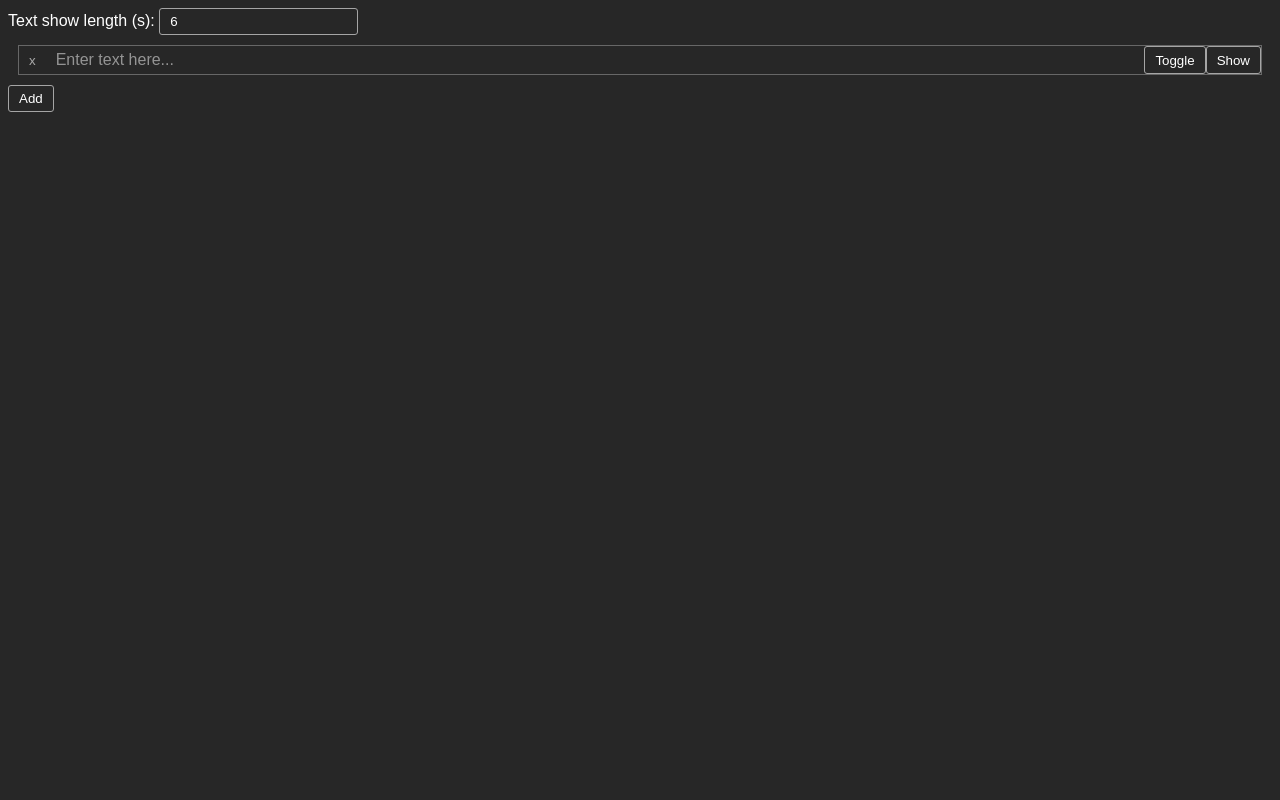
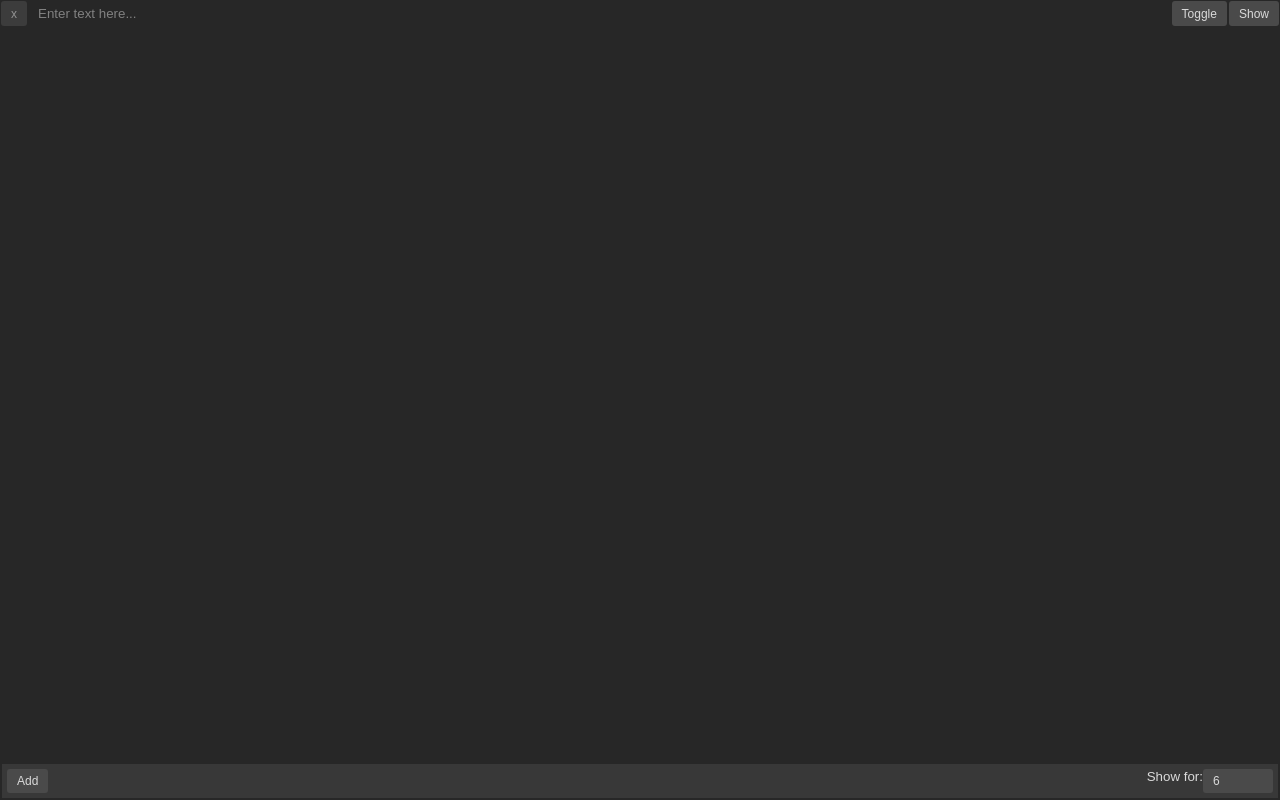
Before and after one commit to timothybrink/lower-thirds, a website: page views/presenter.html in a window 1280 px wide. Drawn offline with Linux system fonts and the light colour scheme.

Commit message:
update ui

```diff
--- a/assets/css/main.css
+++ b/assets/css/main.css
@@ -1,7 +1,9 @@
 body {
   background-color: #272727;
-  color: white;
+  color: #dadada;
   font-family: Arial, Helvetica, sans-serif;
+  margin: 0;
+  font-size: 10pt;
 }
 
 .toast {
@@ -36,20 +38,29 @@ body {
 }
 
 button, input {
-  background-color: transparent;
-  border: 1px solid rgb(165, 165, 165);
+  background-color: #4a4a4a;
+  border: none;
   border-radius: 3px;
   padding: 5px 10px;
-  color: white;
-  transition: all .3s ease;
+  color: #dadada;
+  transition: all .1s ease;
+  font-size: 9pt;
+}
+
+input {
+  width: 50px;
 }
 
 button:hover, input:hover {
-  background-color: rgba(255, 255, 255, 0.233);
+  background-color: #949494;
 }
 
-button:active, input:active, input:focus {
-  background-color: rgba(167, 167, 167, 0.233);
+button:active, input:active {
+  background-color: #949494;
+}
+
+input:focus {
+  background-color: #4a4a4a;
 }
 
 button:disabled {
@@ -61,8 +72,7 @@ button:disabled:hover, button:disabled:active {
 }
 
 #slots {
-  margin: 10px;
-  border: 1px solid rgb(103, 103, 103);
+  margin: 0;
   padding: 0;
 }
 
@@ -70,6 +80,7 @@ button:disabled:hover, button:disabled:active {
   list-style: none;
   display: flex;
   flex-flow: row nowrap;
+  margin: 1px 0;
 }
 
 #slots span {
@@ -80,6 +91,7 @@ button:disabled:hover, button:disabled:active {
 #slots button {
   padding: 5px 10px;
   flex: 0 0 auto;
+  margin: 0 1px;
 }
 
 #slots .empty span {
@@ -90,3 +102,26 @@ button:disabled:hover, button:disabled:active {
   border: none;
   opacity: .6;
 }
+
+div.spacer {
+  height: 40px;
+}
+
+.controls {
+  position: fixed;
+  bottom: 2px;
+  left: 2px;
+  right: 2px;
+  padding: 5px;
+  background-color: #383838;
+  display: flex;
+  flex-flow: row nowrap;
+}
+
+span.spacer {
+  flex: 1 0 auto;
+}
+
+.left {
+  flex: 0 0 auto;
+}
--- a/views/presenter.html
+++ b/views/presenter.html
@@ -12,10 +12,14 @@
 </head>
 
 <body>
-  <label for="show-length">Text show length (s):</label>
-  <input type="number" name="show-length" id="show-length" value="6" min="0" step="1">
   <ul id="slots"></ul>
-  <button id="add-button">Add</button>
+  <div class="spacer"></div>
+  <div class="controls">
+    <button id="add-button">Add</button>
+    <span class="spacer"></span>
+    <label class="left" for="show-length">Show for:</label>
+    <input class="left" type="number" name="show-length" id="show-length" value="6" min="0" step="1">
+  </div>
   <script src="/assets/presenter.js"></script>
 </body>
 
```
